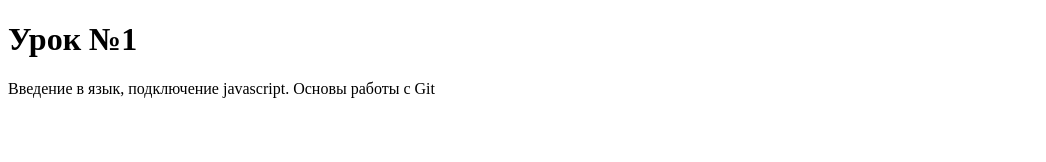
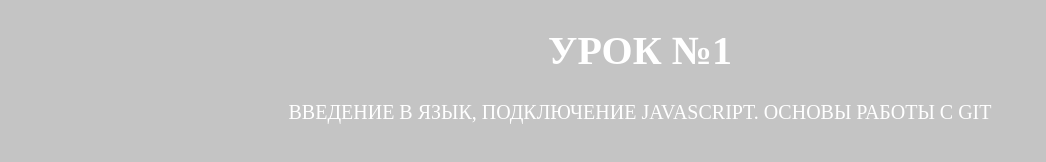
Before and after one commit to registr99999/lesson--JS, a plain HTML site: page index.html in a window 1280 px wide. Shown: the whole page, without its empty margins (0-1046 px from the left). Drawn offline with Linux system fonts and the light colour scheme; files that its build step writes are made by us from their sources.

Commit message:
выполнение домашнего задания по уроку №1

```diff
--- a/index.html
+++ b/index.html
@@ -1,16 +1,22 @@
 <!DOCTYPE html>
 <html lang="ru">
+
 <head>
     <meta charset="UTF-8">
     <meta name="viewport" content="width=device-width, initial-scale=1.0">
     <title>Уроки по JS</title>
-    <link rel="stylesheet" href="style.css">
+    <link rel="stylesheet" href="style/style.css">
 </head>
+
 <body>
     <div class="wrapper">
-        <h1 class="title">Урок №1</h1>
-        <p class="subtitle">Введение в язык, подключение javascript. Основы работы с Git</p>
+        <div class="first-block">
+            <h1 class="first-block__title">Урок №1</h1>
+            <p class="first-block__subtitle">Введение в язык, подключение javascript. Основы работы с Git</p>
+        </div>
+
     </div>
     <script src="js/script.js"></script>
 </body>
+
 </html>
--- a/js/script.js
+++ b/js/script.js
@@ -0,0 +1,11 @@
+let money;
+let income;
+let addExpenses;
+let deposit;
+let mission;
+let period;
+
+alert('Вывод мадального окна командой alert');
+
+
+console.log('Вывод сообщения в консоль!');
--- a/style/style.css
+++ b/style/style.css
@@ -0,0 +1,22 @@
+body {
+    background: #c4c4c4;
+}
+.wrapper {
+    width: 100%;
+}
+.first-block {
+    max-width: 1000px;
+    margin: 0px auto;
+}
+.first-block__title {
+    font-size: 40px;
+    color: #fff;
+    text-transform: uppercase;
+    text-align: center;
+}
+.first-block__subtitle {
+    font-size: 20px;
+    color: #fff;
+    text-transform: uppercase;
+    text-align: center;
+}
```
